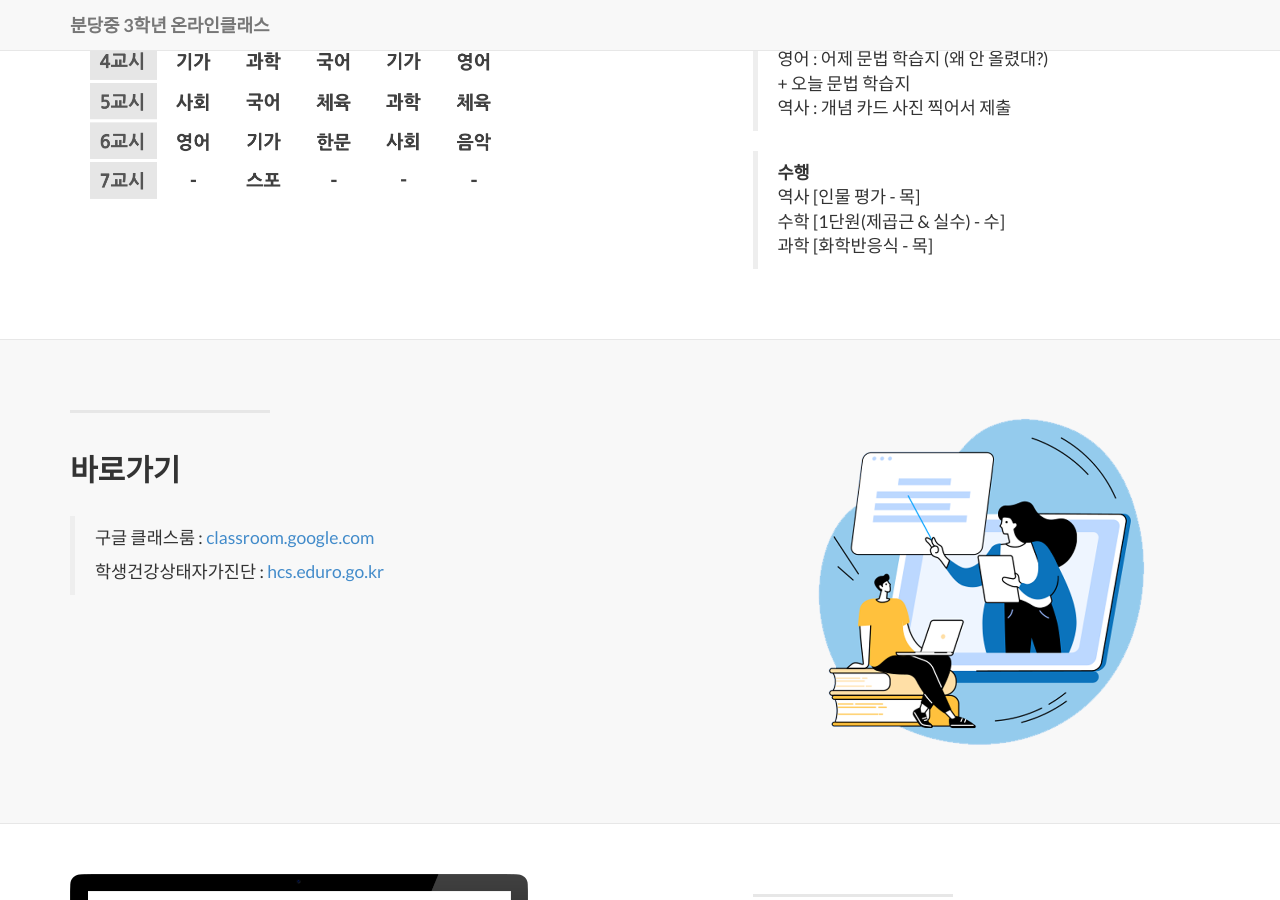
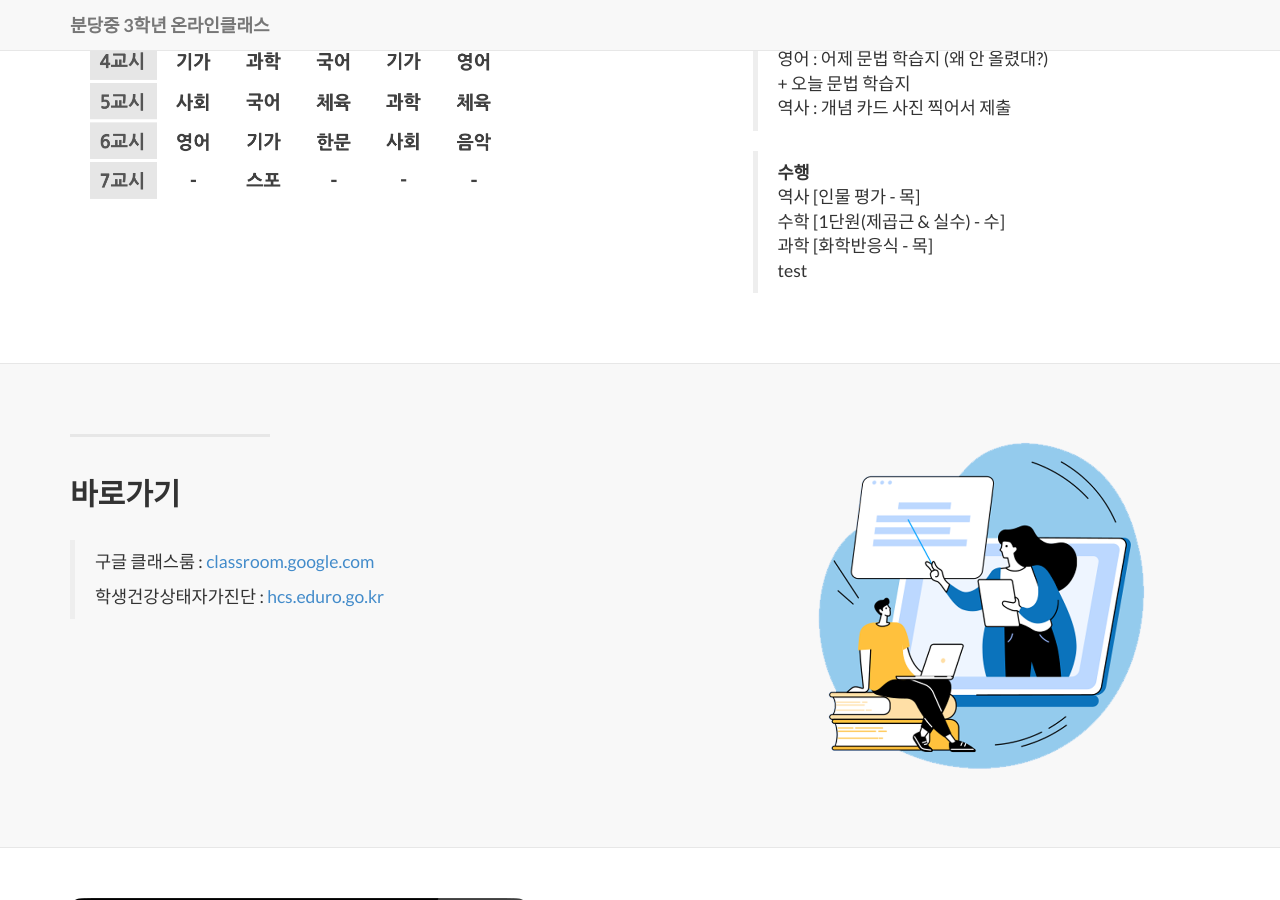
Before and after one commit to bundang-ms-2021/oncl, a Jekyll site: the page built from index.html, in a window 1280 px wide and 900 px high, scrolled down 953 px. Built offline with Jekyll 4.4.1, drawn with Linux system fonts in a browser that asks for light colours; nearby versions of some CDN libraries; library files that are not in the unit come from our copies.

Commit message:
Update 2014-09-21-services-1.markdown

```diff
--- a/_posts/2014-09-21-services-1.markdown
+++ b/_posts/2014-09-21-services-1.markdown
@@ -16,3 +16,4 @@ description: |
   > 역사 [인물 평가 - 목]
   > 수학 [1단원(제곱근 & 실수) - 수]
   > 과학 [화학반응식 - 목]
+  > test
```
